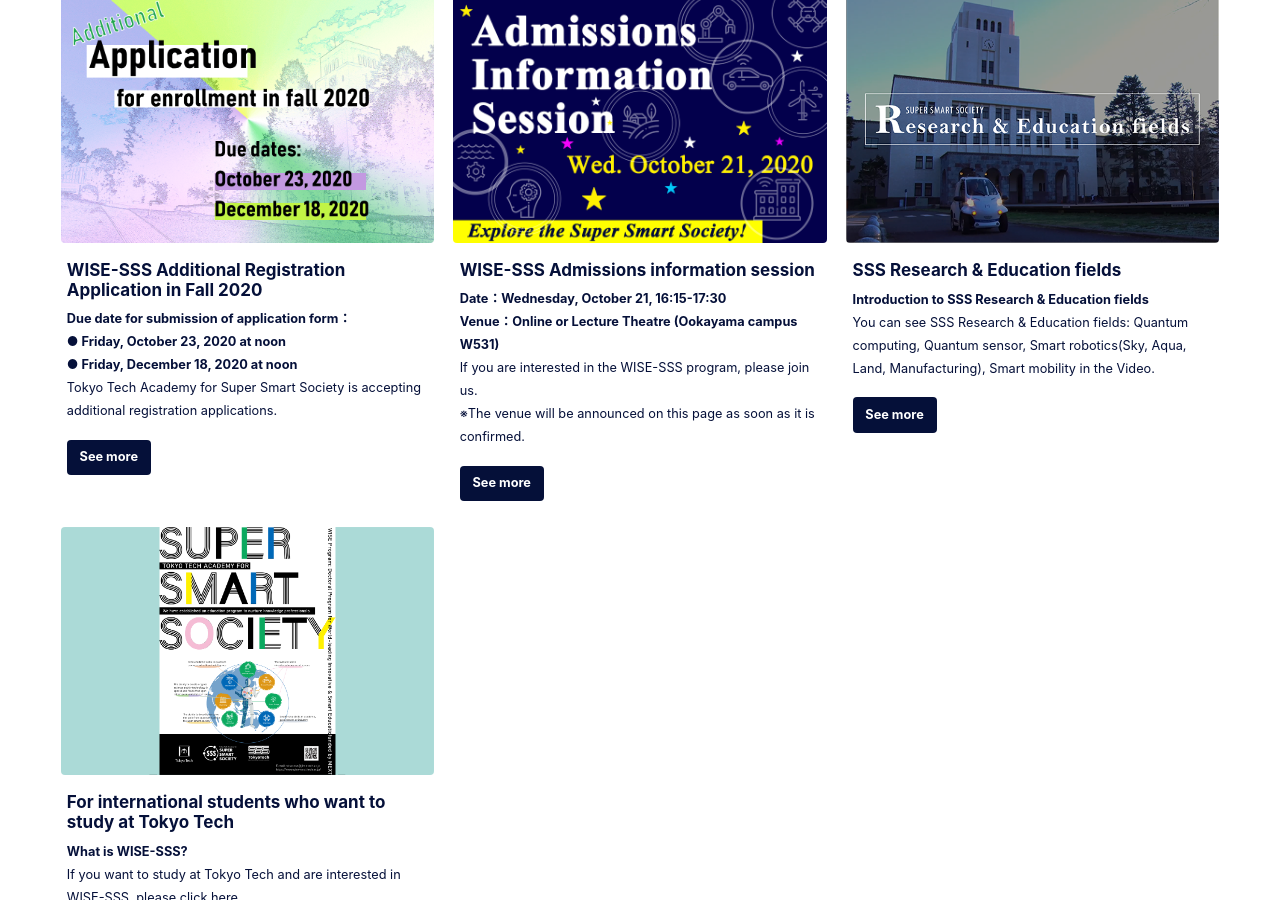
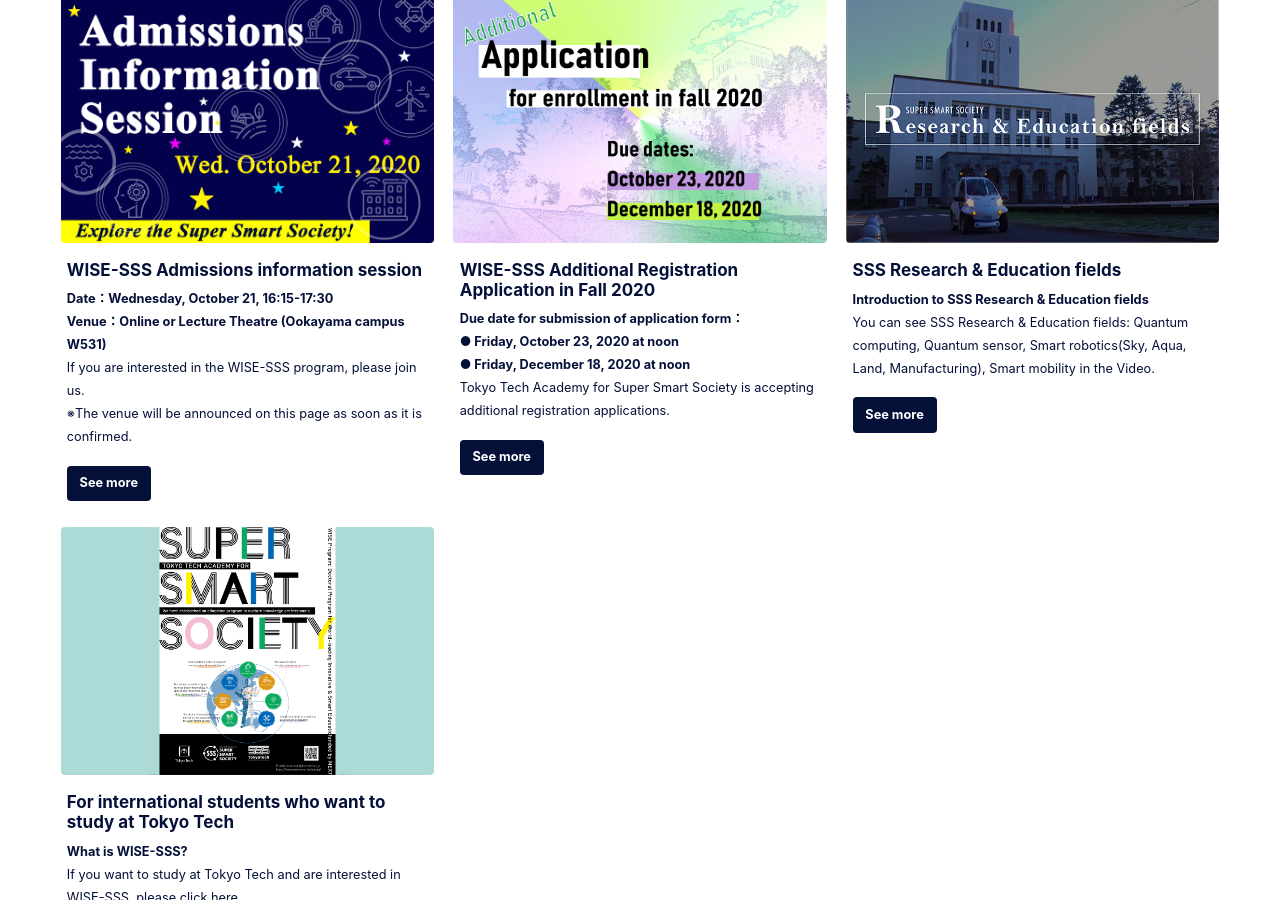
Before and after one commit to fl1d/w0ex.github.io, a Jekyll site: the page built from _pages/home_en.md, in a window 1280 px wide and 900 px high, scrolled down 526 px. Built offline with Jekyll 4.4.1, drawn with Linux system fonts in a browser that asks for light colours; cached includes are drawn as plain includes; nearby versions of some CDN libraries; some of the changed lines change nothing that is shown.

Commit message:
Update home_en.md

```diff
--- a/_pages/home_en.md
+++ b/_pages/home_en.md
@@ -33,6 +33,16 @@
 
 feature_row:
 
+  - image_path: /assets/images/info-session-fall2020.png
+    alt: "WISE-SSS Admissions information session"
+    title: "WISE-SSS Admissions information session"
+    excerpt: "<B>Date：Wednesday, October 21, 16:15-17:30<br>Venue：Online or Lecture Theatre (Ookayama campus W531)</B><br>
+    If you are interested in the WISE-SSS program, please join us.<br>
+    ※The venue will be announced on this page as soon as it is confirmed."
+    url: "/info-session-fall2020_en/"
+    btn_label: "See more"
+    btn_class: "btn--primary"
+
   - image_path: /assets/images/add_application.png
     alt: "WISE-SSS Additional Registration Application in Fall 2020"
     title: "WISE-SSS Additional Registration Application in Fall 2020"
@@ -41,16 +51,6 @@
     <br>● Friday, December 18, 2020 at noon</B><br>
     Tokyo Tech Academy for Super Smart Society is accepting additional registration applications."
     url: "/guide_en/"
-    btn_label: "See more"
-    btn_class: "btn--primary"
-
-  - image_path: /assets/images/info-session-fall2020.png
-    alt: "WISE-SSS Admissions information session"
-    title: "WISE-SSS Admissions information session"
-    excerpt: "<B>Date：Wednesday, October 21, 16:15-17:30<br>Venue：Online or Lecture Theatre (Ookayama campus W531)</B><br>
-    If you are interested in the WISE-SSS program, please join us.<br>
-    ※The venue will be announced on this page as soon as it is confirmed."
-    url: "/info-session-fall2020_en/"
     btn_label: "See more"
     btn_class: "btn--primary"
 
```
